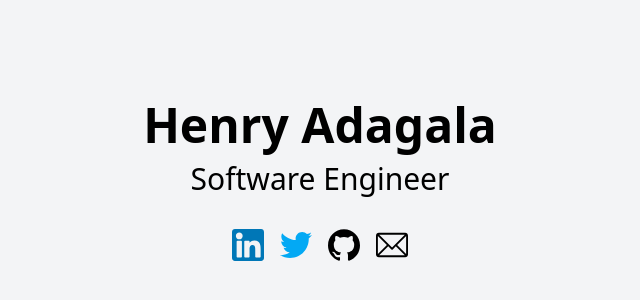
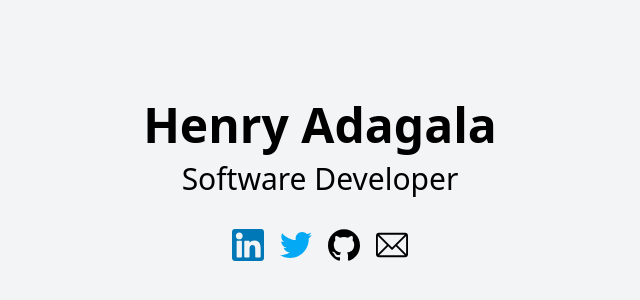
Before and after one commit to adagala/portfolio, a Next.js app: page / in a window 1280 px wide. Shown: the part 206-506 px from the top of the page, without its empty margins (320-960 px from the left). Built offline with nearby package versions, Linux system fonts and the light colour scheme.

Commit message:
Update index.tsx

```diff
--- a/pages/index.tsx
+++ b/pages/index.tsx
@@ -19,7 +19,7 @@ export default function Home() {
             Henry Adagala
           </div>
           <div className="text-3xl font-medium m-3">
-            Software Engineer
+            Software Developer
           </div>
           <div className="m-5 flex space-x-4">
             <div>
```
